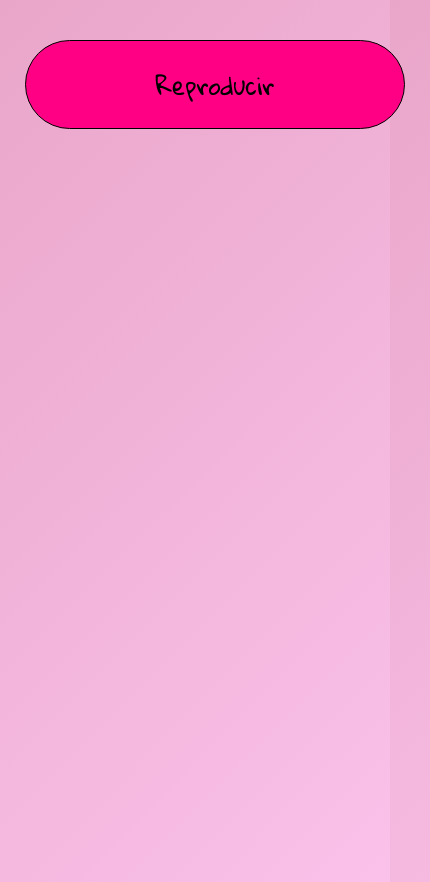
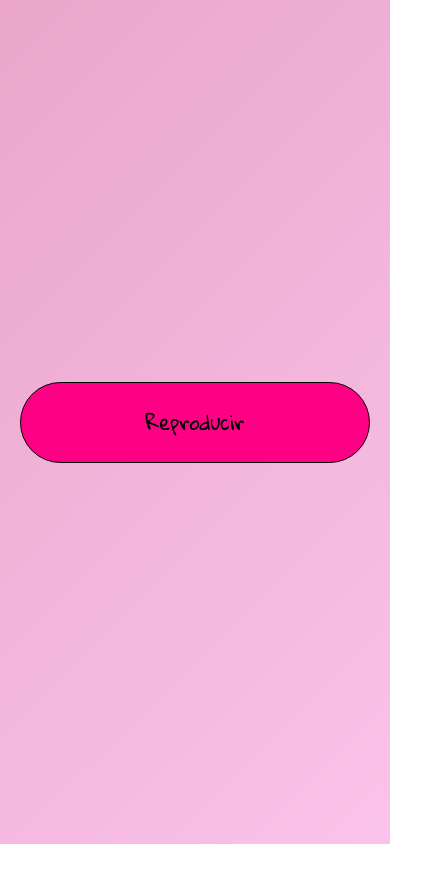
Before and after one commit to PJDev1/6months, a plain HTML site: page index.html in a window 390 px wide. Shown: the whole page, 430 px wide, since content can reach past the window. After the commit the page ends 844 px from the top, so only its background shows below. Drawn offline with Linux system fonts and the light colour scheme.

Commit message:
Fixed box sizing

```diff
--- a/styles.css
+++ b/styles.css
@@ -1,3 +1,8 @@
+* {
+  box-sizing: border-box;
+}
+
+
 html,
 body {
   margin: 0;
@@ -15,9 +20,12 @@ body {
   width: 100%;
   min-height: 100vh;
   display: flex;
+  flex-direction: column; /* Para stacking natural en móviles */
   justify-content: center;
   align-items: center;
   padding: 20px;
+  text-align: center;
+  gap: 20px;
 }
 
 /* Botón de inicio */
@@ -28,8 +36,10 @@ body {
   border-radius: 100px;
   cursor: pointer;
   font-size: clamp(24px, 6vw, 48px);
-  text-align: center;
   white-space: nowrap;
+  max-width: 90vw;
+  overflow: hidden;
+  text-overflow: ellipsis;
 }
 
 /* Animación de aparición */
@@ -76,16 +86,15 @@ body {
 @media (max-width: 400px) {
   .container {
     padding: 40px 20px;
-    flex-direction: column;
-    justify-content: flex-start;
+    gap: 30px;
   }
 
   .start {
     width: 100%;
-    max-width: 300px;
+    font-size: clamp(20px, 5vw, 36px);
   }
 
   .text-container {
-    max-width: 100%;
+    padding: 0 5px;
   }
 }
```
